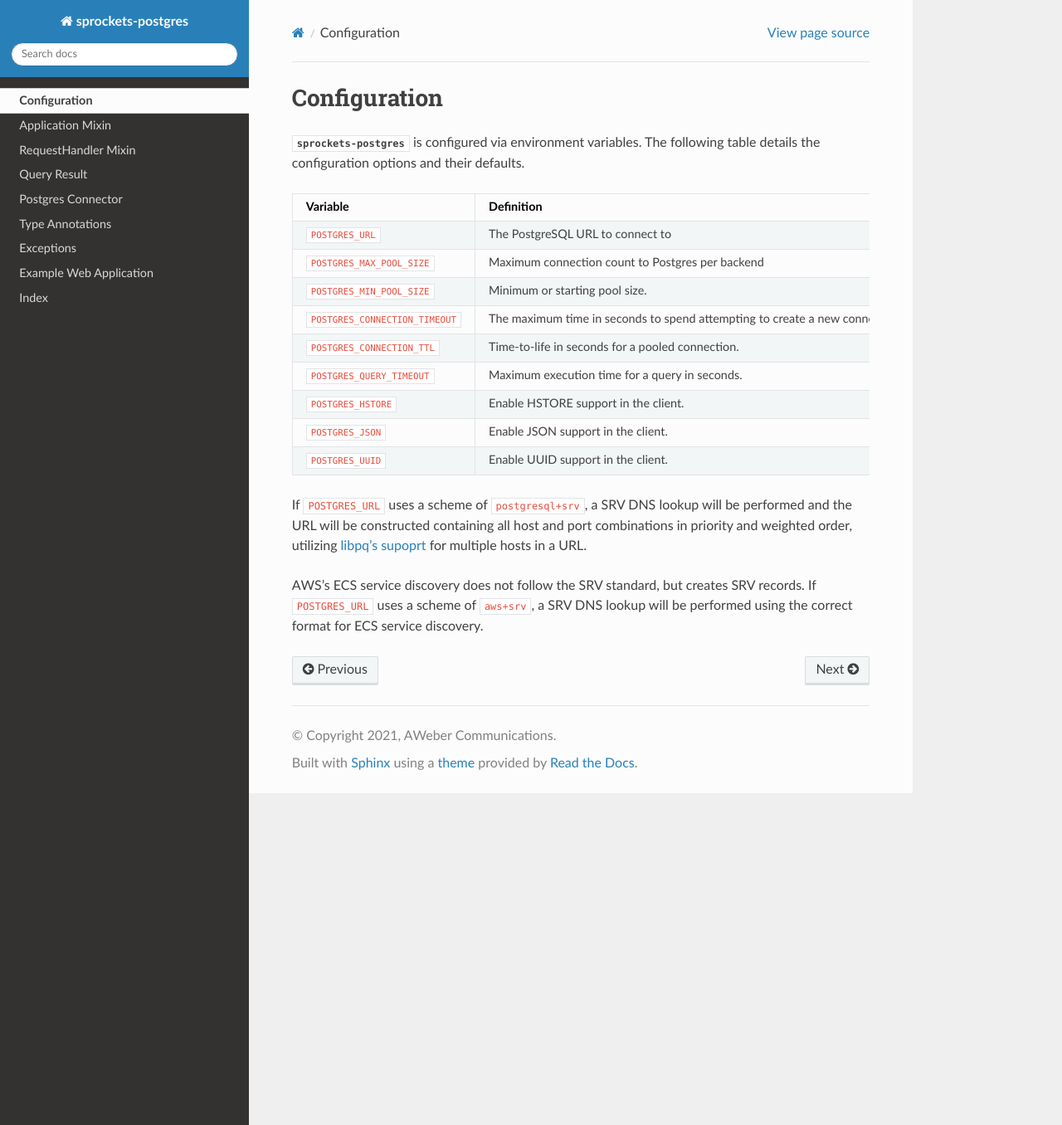
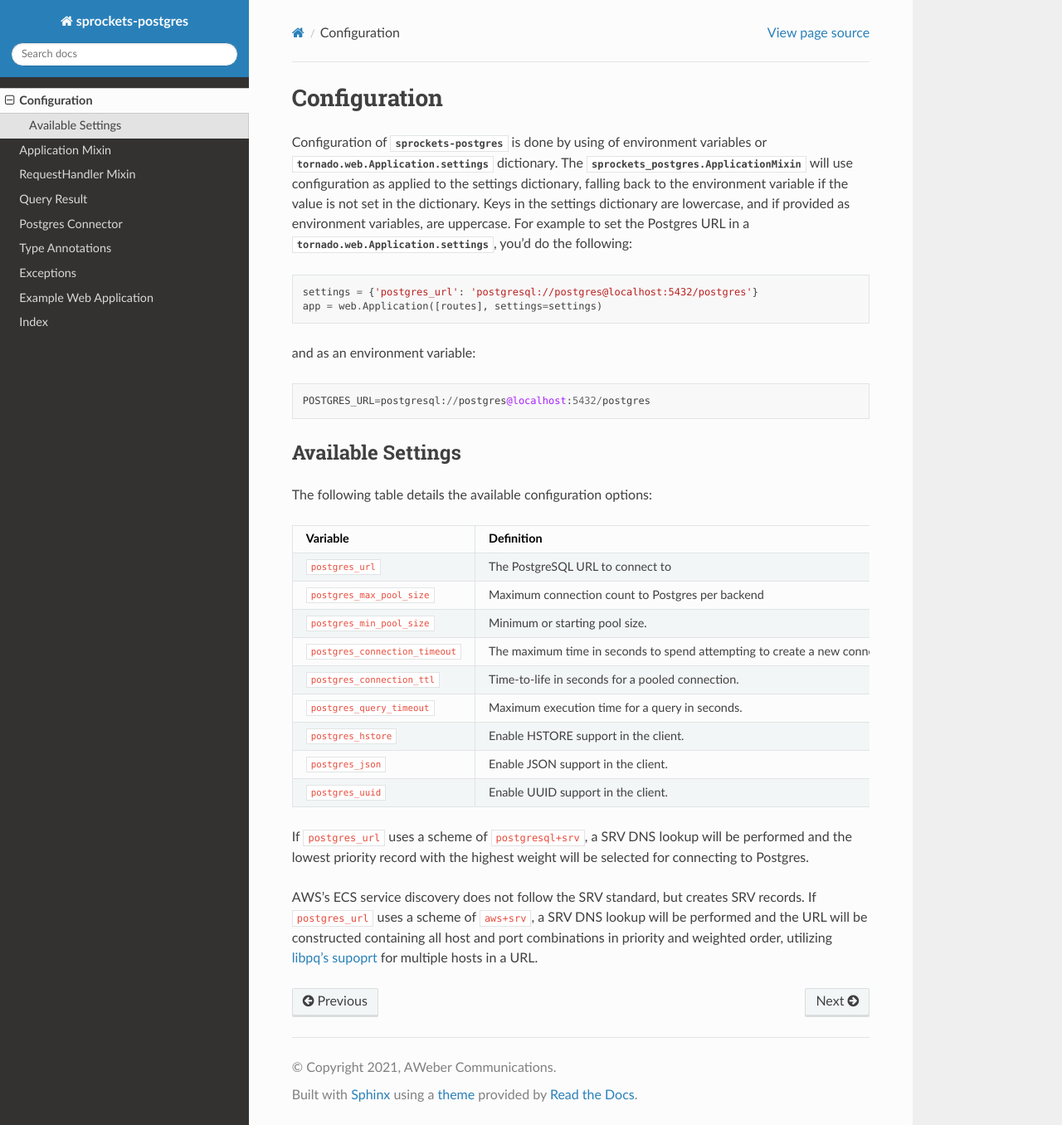
Before and after one commit to sprockets/sprockets-postgres, a Sphinx documentation site: the page built from docs/configuration.rst, in a window 1280 px wide and 1356 px high. Shown: the whole window at 83% size. Built offline with Sphinx 7.4.7 and the Read the Docs theme 2.0.0, drawn with Linux system fonts in a browser that asks for light colours.

Commit message:
Allow for settings based configuration

```diff
--- a/docs/configuration.rst
+++ b/docs/configuration.rst
@@ -1,36 +1,60 @@
 Configuration
 =============
-:py:mod:`sprockets-postgres <sprockets_postgres>` is configured via environment variables. The following table
-details the configuration options and their defaults.
+Configuration of :py:mod:`sprockets-postgres <sprockets_postgres>` is done by
+using of environment variables or :py:attr:`tornado.web.Application.settings`
+dictionary. The :py:class:`sprockets_postgres.ApplicationMixin` will use configuration
+as applied to the settings dictionary, falling back to the environment variable
+if the value is not set in the dictionary. Keys in the settings dictionary are
+lowercase, and if provided as environment variables, are uppercase.  For example
+to set the Postgres URL in a :py:attr:`tornado.web.Application.settings`,
+you'd do the following:
 
-+---------------------------------+--------------------------------------------------+-----------+
-| Variable                        | Definition                                       | Default   |
-+=================================+==================================================+===========+
-| ``POSTGRES_URL``                | The PostgreSQL URL to connect to                 |           |
-+---------------------------------+--------------------------------------------------+-----------+
-| ``POSTGRES_MAX_POOL_SIZE``      | Maximum connection count to Postgres per backend | ``10``    |
-+---------------------------------+--------------------------------------------------+-----------+
-| ``POSTGRES_MIN_POOL_SIZE``      | Minimum or starting pool size.                   | ``1``     |
-+---------------------------------+--------------------------------------------------+-----------+
-| ``POSTGRES_CONNECTION_TIMEOUT`` | The maximum time in seconds to spend attempting  | ``10``    |
-|                                 | to create a new connection.                      |           |
-+---------------------------------+--------------------------------------------------+-----------+
-| ``POSTGRES_CONNECTION_TTL``     | Time-to-life in seconds for a pooled connection. | ``300``   |
-+---------------------------------+--------------------------------------------------+-----------+
-| ``POSTGRES_QUERY_TIMEOUT``      | Maximum execution time for a query in seconds.   | ``60``    |
-+---------------------------------+--------------------------------------------------+-----------+
-| ``POSTGRES_HSTORE``             | Enable HSTORE support in the client.             | ``FALSE`` |
-+---------------------------------+--------------------------------------------------+-----------+
-| ``POSTGRES_JSON``               | Enable JSON support in the client.               | ``FALSE`` |
-+---------------------------------+--------------------------------------------------+-----------+
-| ``POSTGRES_UUID``               | Enable UUID support in the client.               | ``TRUE``  |
-+---------------------------------+--------------------------------------------------+-----------+
+.. code-block::
 
-If ``POSTGRES_URL`` uses a scheme of ``postgresql+srv``, a SRV DNS lookup will be
+    settings = {'postgres_url': 'postgresql://postgres@localhost:5432/postgres'}
+    app = web.Application([routes], settings=settings)
+
+and as an environment variable:
+
+.. code-block::
+
+    POSTGRES_URL=postgresql://postgres@localhost:5432/postgres
+
+
+Available Settings
+------------------
+
+The following table details the available configuration options:
+
++---------------------------------+--------------------------------------------------+------+-----------+
+| Variable                        | Definition                                       | Type | Default   |
++=================================+==================================================+======+===========+
+| ``postgres_url``                | The PostgreSQL URL to connect to                 | str  |           |
++---------------------------------+--------------------------------------------------+------+-----------+
+| ``postgres_max_pool_size``      | Maximum connection count to Postgres per backend | int  | ``10``    |
++---------------------------------+--------------------------------------------------+------+-----------+
+| ``postgres_min_pool_size``      | Minimum or starting pool size.                   | int  | ``1``     |
++---------------------------------+--------------------------------------------------+------+-----------+
+| ``postgres_connection_timeout`` | The maximum time in seconds to spend attempting  | int  | ``10``    |
+|                                 | to create a new connection.                      |      |           |
++---------------------------------+--------------------------------------------------+------+-----------+
+| ``postgres_connection_ttl``     | Time-to-life in seconds for a pooled connection. | int  | ``300``   |
++---------------------------------+--------------------------------------------------+------+-----------+
+| ``postgres_query_timeout``      | Maximum execution time for a query in seconds.   | int  | ``60``    |
++---------------------------------+--------------------------------------------------+------+-----------+
+| ``postgres_hstore``             | Enable HSTORE support in the client.             | bool | ``FALSE`` |
++---------------------------------+--------------------------------------------------+------+-----------+
+| ``postgres_json``               | Enable JSON support in the client.               | bool | ``FALSE`` |
++---------------------------------+--------------------------------------------------+------+-----------+
+| ``postgres_uuid``               | Enable UUID support in the client.               | bool | ``TRUE``  |
++---------------------------------+--------------------------------------------------+------+-----------+
+
+If ``postgres_url`` uses a scheme of ``postgresql+srv``, a SRV DNS lookup will be
+performed and the lowest priority record with the highest weight will be selected
+for connecting to Postgres.
+
+AWS's ECS service discovery does not follow the SRV standard, but creates SRV
+records. If ``postgres_url`` uses a scheme of ``aws+srv``, a SRV DNS lookup will be
 performed and the URL will be constructed containing all host and port combinations
 in priority and weighted order, utilizing `libpq's supoprt <https://www.postgresql.org/docs/12/libpq-connect.html>`_
 for multiple hosts in a URL.
-
-AWS's ECS service discovery does not follow the SRV standard, but creates SRV
-records. If ``POSTGRES_URL`` uses a scheme of ``aws+srv``, a SRV DNS lookup will be
-performed using the correct format for ECS service discovery.
--- a/setup.cfg
+++ b/setup.cfg
@@ -12,7 +12,7 @@ project_urls =
     Documentation = https://sprockets-postgres.readthedocs.io
     Source Code = https://github.com/sprockets/sprockets-postgres/
 classifiers =
-    Development Status :: 3 - Alpha
+    Development Status :: 4 - Beta
     Intended Audience :: Developers
     License :: OSI Approved :: BSD License
     Natural Language :: English
--- a/tests.py
+++ b/tests.py
@@ -318,6 +318,11 @@ class TestCase(testing.SprocketsHttpTestCase):
                     line = line[7:]
                 name, _, value = line.strip().partition('=')
                 os.environ[name] = value
+
+    def tearDown(self):
+        if self.app._postgres_pool is not None:
+            self.app._postgres_pool.terminate()
+        super().tearDown()
 
     def get_app(self):
         self.app = Application(handlers=[
```
Also changed, not shown: README.rst (+36 -27 lines), sprockets_postgres.py (+32 -20 lines), 2 other files.
